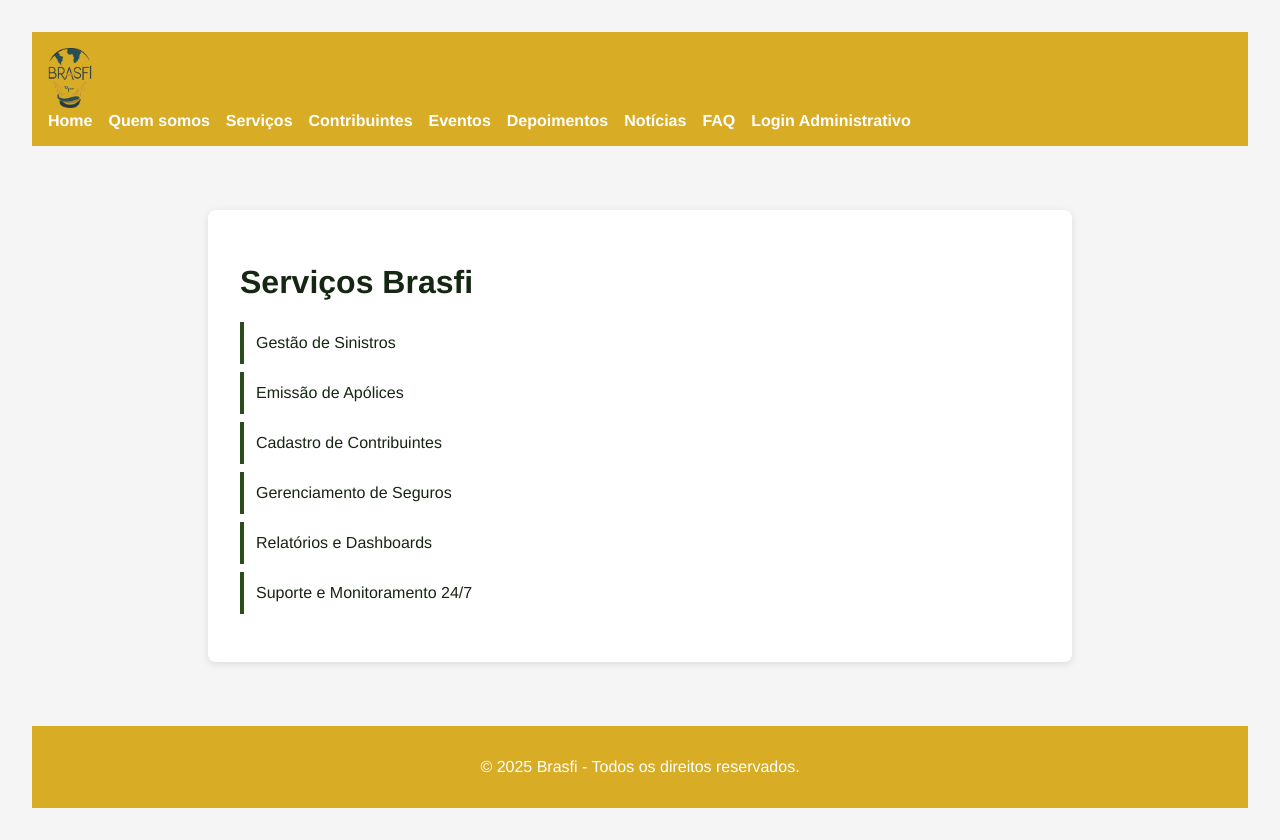
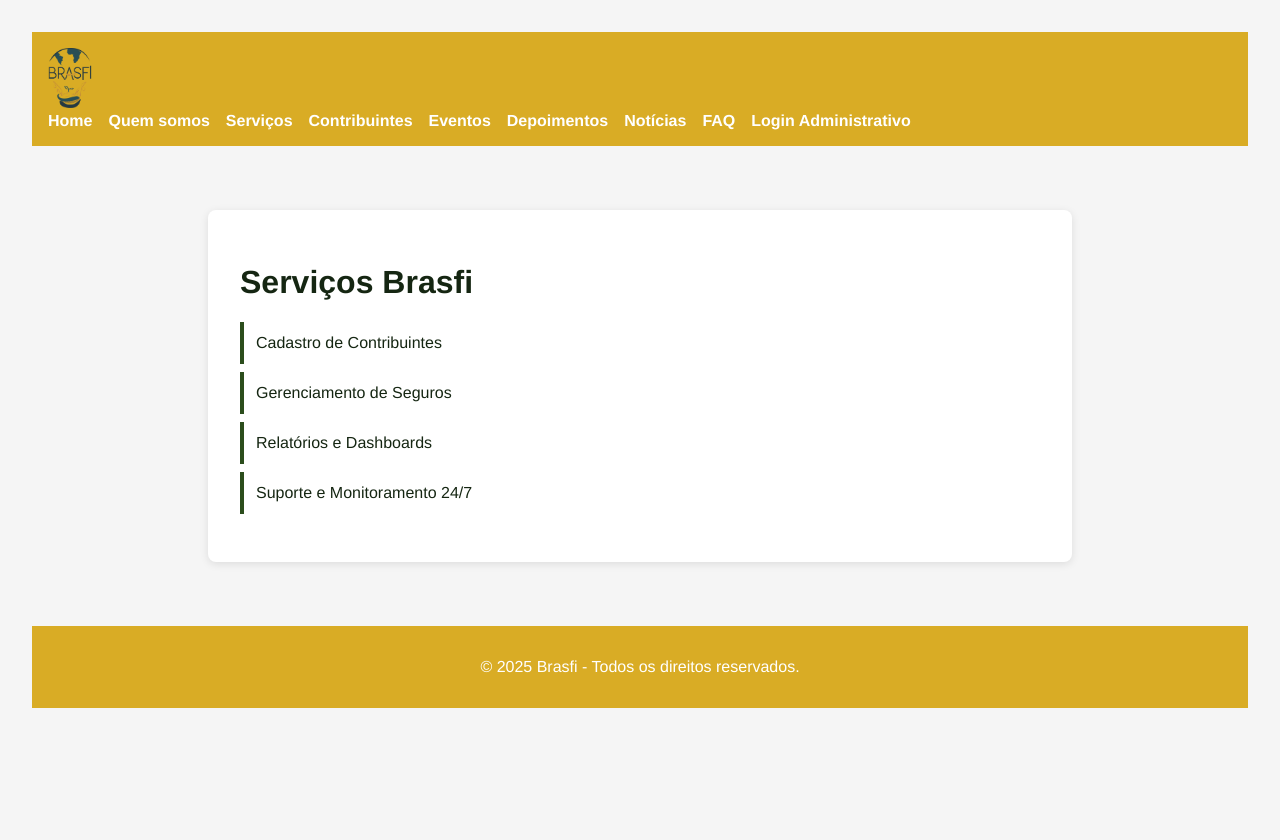
Before and after one commit to fbclipe/Projetos-Grupo4, a React (Create React App) app in the folder projetos4/client/: page /servicos in a window 1280 px wide. After the commit the page ends 800 px from the top, so only its background shows below. Built offline with nearby package versions, Linux system fonts and the light colour scheme.

Commit message:
Mudanças pra deixar bonito o screencast

```diff
--- a/projetos4/client/src/pages/CadastroSucessoPage.js
+++ b/projetos4/client/src/pages/CadastroSucessoPage.js
@@ -5,7 +5,7 @@ import './sucesso.css';
 function CadastroSucessoPage() {
   return (
     <div className="sucesso-container">
-      <h1>Cadastrado realizado com sucesso!</h1>
+      <h1>Tarefa realizada com sucesso!</h1>
       <Link to="/">Voltar</Link>
     </div>
   );
--- a/projetos4/client/src/pages/ServicosPage.js
+++ b/projetos4/client/src/pages/ServicosPage.js
@@ -5,8 +5,6 @@ const ServicosPage = () => (
   <div className="servicos-page">
     <h1>Serviços Brasfi</h1>
     <ul className="servicos-list">
-      <li>Gestão de Sinistros</li>
-      <li>Emissão de Apólices</li>
       <li>Cadastro de Contribuintes</li>
       <li>Gerenciamento de Seguros</li>
       <li>Relatórios e Dashboards</li>
```
Also changed, not shown: 1 other file (tests, documents, lock files or other folders).
